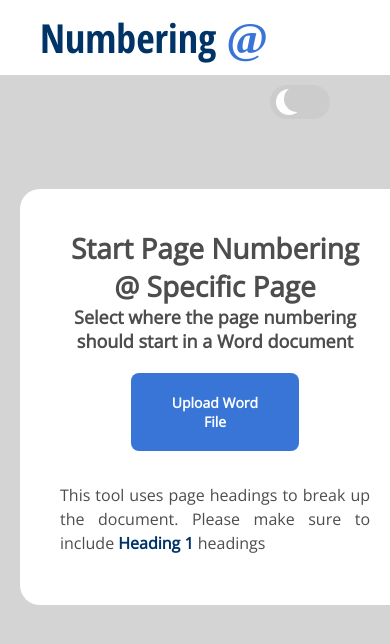
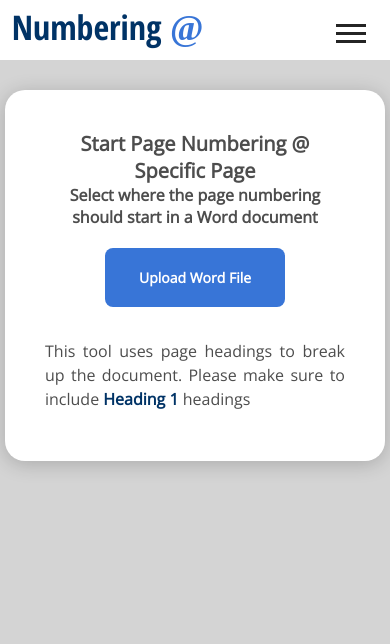
Before and after one commit to seddie95/start_page_numbers_at_X, a Django app: page / in a window 390 px wide. Shown: the top 644 px of the page. Run offline with Django 3.2, Linux system fonts and the light colour scheme; some libraries are stand-ins or nearby versions.

Commit message:
Update styling add responsive navbar

```diff
--- a/specific_page/settings.py
+++ b/specific_page/settings.py
@@ -23,12 +23,11 @@ BASE_DIR = Path(__file__).resolve().parent.parent
 # See https://docs.djangoproject.com/en/3.1/howto/deployment/checklist/
 
 # SECURITY WARNING: keep the secret key used in production secret!
-#SECRET_KEY = config['SECRET_KEY']
 SECRET_KEY = '23e40wdhcxsnkd0qwd'
 # SECURITY WARNING: don't run with debug turned on in production!
 DEBUG = True
 
-ALLOWED_HOSTS = ['23.96.82.252','www.numberingat.com','numberingat.com','*']
+ALLOWED_HOSTS = ['*']
 
 # Application definition
 
--- a/static/css/style.css
+++ b/static/css/style.css
@@ -66,63 +66,101 @@ li:hover {
 
 /* Header and Navigation*/
 
-header {
-    position: relative;
-    display: block;
-    max-width: 100%;
-    text-align: left;
-    background: white;
-    color: #4a4a4a;
+
+nav {
+    width: 100vw;
+    background-color: #ffff;
+    box-shadow: 0 3px 20px rgba(0, 0, 0, 0.2);
+    display: flex;
+    z-index: 1;
     padding-top: 10px;
-    padding-bottom: 10px;
+    justify-content: space-evenly;
 }
 
-header h1 {
+nav h1 {
     font-family: 'Open Sans Condensed', sans-serif;
     font-weight: bold;
     font-size: 40px;
     cursor: pointer;
-    display: inline;
-    padding-left: 40px;
+    display: flex;
+    padding-left: 3vw;
+}
+
+
+/*Styling Links*/
+.nav-links {
+    display: flex;
+    list-style: none;
+    width: 20vw;
+    justify-content: space-evenly;
+    align-items: center;
+    text-transform: uppercase;
+}
+
+.nav-links li a {
+    text-decoration: none;
+    margin: 0px 2vw;
+}
+
+.nav-links li a:hover {
+    color: #61DAFB;
+}
+
+.nav-links li {
+    position: relative;
+}
+
+.nav-links li a::before {
+    content: "";
+    display: block;
+    height: 3px;
+    width: 0%;
+    background-color: #072c5d;
+    position: absolute;
+    transition: all ease-in-out 250ms;
+    /*margin: 0 0 0 10%;*/
+}
+
+.nav-links li a:hover::before {
+    width: 80%;
 }
 
 .color {
     color: #3875d7;
     font-family: "High Tower Text", serif;
     font-size: 45px;
+    display: inline;
 
 }
 
-nav {
-    padding-right: 100px;
-    margin-bottom: 0;
-    list-style: none;
-    float: right;
-    display: inline;
+/*Styling Buttons*/
+
+/*Styling Hamburger Icon*/
+.hamburger div {
+    width: 30px;
+    height: 3px;
+    background: #242424;
+    margin: 5px;
+    transition: all 0.3s ease;
 }
 
-nav ul {
-    list-style-type: none;
-    margin: 0;
-    padding: 0;
-    overflow: hidden;
+.hamburger {
+    display: none;
 }
 
-nav li {
-    float: right;
+
+/*Animating Hamburger Icon on Click*/
+.toggle .line1 {
+    transform: rotate(-45deg) translate(-5px, 6px);
 }
 
-nav li a {
-    display: block;
-    text-align: center;
-    padding: 0 24px;
-    text-decoration: none;
-    font-size: 26px;
-    font-weight: bold;
+.toggle .line2 {
+    transition: all 0.7s ease;
+    width: 0;
 }
 
-nav li a:hover {
-    color: #0d6eca;
+.toggle .line3 {
+    transform: rotate(45deg) translate(-5px, -6px);
 }
 
 
@@ -146,6 +184,7 @@ nav li a:hover {
     flex-wrap: wrap;
     justify-content: space-around;
     padding: 40px 40px 40px 40px;
+    box-shadow: 0 3px 20px rgba(0, 0, 0, 0.2);
 }
 
 .content {
@@ -157,6 +196,7 @@ nav li a:hover {
     flex-wrap: wrap;
     justify-content: space-around;
     padding: 40px 40px 40px 40px;
+    box-shadow: 0 3px 20px rgba(0, 0, 0, 0.2);
 }
 
 
@@ -253,7 +293,7 @@ figcaption {
     text-align: center;
     display: block;
     justify-content: center;
-    width: 35%;
+    width: 40%;
     margin: auto;
 }
 
@@ -365,7 +405,8 @@ input[type=text], select {
 
 .switch:not(*:root) {
     position: relative;
-    display: inline-block;
+    /*display: inline-block;*/
+    display: flex;
     float: right;
     width: 60px;
     height: 34px;
@@ -397,7 +438,7 @@ input[type=text], select {
     width: 26px;
     left: 14px;
     bottom: 7px;
-    background-color: transparent;
+    /*background-color: transparent;*/
     -webkit-transition: .5s;
     transition: .5s;
     box-shadow: -8px 3px 0px 0px #fff;
@@ -517,14 +558,6 @@ input:checked + .slider:before {
 }
 
 
-/*Media Queries*/
-@media screen and (max-width: 800px) {
-    nav {
-        display: none;
-    }
-}
-
-
 @media screen and (max-width: 640px) {
     .content, .main_content {
         width: 400px;
@@ -545,24 +578,113 @@ input:checked + .slider:before {
 
 }
 
+
+@media screen and (max-width: 800px) {
+    nav {
+        z-index: 3;
+        justify-content: start;
+
+    }
+
+    .hamburger {
+        display: block;
+        position: absolute;
+        cursor: pointer;
+        right: 5%;
+        padding-top: 15px;
+        z-index: 2;
+        transition: all 0.7s ease;
+    }
+
+    .nav-links {
+        position: fixed;
+        background: #3c3c3c;
+        height: 20vh;
+        width: 100%;
+        flex-direction: column;
+        clip-path: circle(50px at 90% -300%);
+        -webkit-clip-path: circle(50px at 90% -300%);
+        transition: all 1.8s ease-out;
+        pointer-events: none;
+        z-index: 1;
+
+    }
+
+    .nav-links a {
+        color: white;
+    }
+
+    .nav-links.open {
+        /*clip-path: circle(1000px at 90% -30%);*/
+        /*-webkit-clip-path: circle(1000px at 90% -30%);*/
+        clip-path: circle(1000px at 110% -30%);
+        -webkit-clip-path: circle(1000px at 110% -30%);
+        pointer-events: all;
+    }
+
+    .nav-links li {
+        opacity: 0;
+    }
+
+    .nav-links li:nth-child(1) {
+        transition: all 0.5s ease 0.2s;
+    }
+
+    .nav-links li:nth-child(2) {
+        transition: all 0.5s ease 0.4s;
+    }
+
+    li.fade {
+        opacity: 1;
+    }
+
+    .switch:not(*:root) {
+        display: none;
+
+    }
+}
+
+
 @media screen and (max-width: 520px) {
+    nav{
+        padding:4px 0 10px 0px;
+    }
+    nav h1 {
+        font-size: 34px;
+    }
+
+    .color {
+        font-size: 36px;
+    }
+
+    h2 {
+        font-size: 20px;
+    }
+
     h3 {
-        font-size: 18px;
+        font-size: 16px;
         margin-bottom: 20px;
+
+    }
+
+    .container {
+        padding: 30px 0;
     }
 
     .content, .main_content {
-        width: 350px;
+        width: 300px;
     }
 
-    #headings {
-        width: 350px;
+
+    #heading_select {
+        width: 250px
     }
 
-    .column {
-        min-width: 380px;
 
+    #headings {
+        width: 250px;
     }
+
 
     .myLabel {
         font-size: 14px;
@@ -576,5 +698,11 @@ input:checked + .slider:before {
         width: 90%;
     }
 
+    #process {
+        width: 185px;
+        font-size: 16px;
+
+    }
+
 
 }
--- a/templates/base.html
+++ b/templates/base.html
@@ -2,6 +2,7 @@
 <html lang="en">
 <head>
     <meta charset="UTF-8">
+    <meta name="viewport" content="width=device-width, initial-scale=1">
     <title>Numbering@</title>
 
     <!-- Custom CSS -->
@@ -10,6 +11,8 @@
     <!--    Google font-->
     <link href="https://fonts.googleapis.com/css2?family=Open+Sans+Condensed:wght@700&family=Open+Sans:wght@300&display=swap"
           rel="stylesheet">
+    {#Font Awesome #}
+    <link rel="stylesheet" href="https://cdnjs.cloudflare.com/ajax/libs/font-awesome/4.7.0/css/font-awesome.min.css">
 
     <!-- jQuery javascript urls -->
     <script src="https://code.jquery.com/jquery-1.12.4.js" crossorigin="anonymous"></script>
@@ -29,25 +32,68 @@
         }
     </script>
 
+    <!-- Global site tag (gtag.js) - Google Analytics -->
+    <script async src="https://www.googletagmanager.com/gtag/js?id=G-D1LYVGRDZK"></script>
+    <script>
+        window.dataLayer = window.dataLayer || [];
+
+        function gtag() {
+            dataLayer.push(arguments);
+        }
+
+        gtag('js', new Date());
+
+        gtag('config', 'G-D1LYVGRDZK');
+    </script>
+
+    <script>
+
+        function myFunction() {
+
+            $("nav").toggle();
+
+        }
+
+    </script>
+
 
 </head>
 
 <body>
 <div class="wrapper">
-    <header class="header">
+    <nav>
         <h1 class="restart inverted"><a href="/">Numbering <span class="color">@</span></a></h1>
-
+        <div class="hamburger">
+            <div class="line1"></div>
+            <div class="line2"></div>
+            <div class="line3"></div>
+        </div>
+        <ul class="nav-links">
+            <li><a href="/">Home</a></li>
+            <li><a href="/help/">Help</a></li>
+        </ul>
         <label class="switch" title="Set dark or light mode">
             <input type="checkbox" id="dark_mode">
             <span class="slider round"></span>
         </label>
-        <nav>
-            <ul>
-                <li><a href="/help/" >Help</a></li>
-                <li><a href="/">Home</a></li>
-            </ul>
-        </nav>
-    </header>
+    </nav>
+    <script>
+        const hamburger = document.querySelector(".hamburger");
+        const navLinks = document.querySelector(".nav-links");
+        const links = document.querySelectorAll(".nav-links li");
+
+        hamburger.addEventListener('click', () => {
+            //Animate Links
+            navLinks.classList.toggle("open");
+            links.forEach(link => {
+                link.classList.toggle("fade");
+            });
+
+            //Hamburger Animation
+            hamburger.classList.toggle("toggle");
+        });
+    </script>
+
     <div class="container">
         {% block body %}
         {% endblock body %}
```
Also changed, not shown: db.sqlite3.
